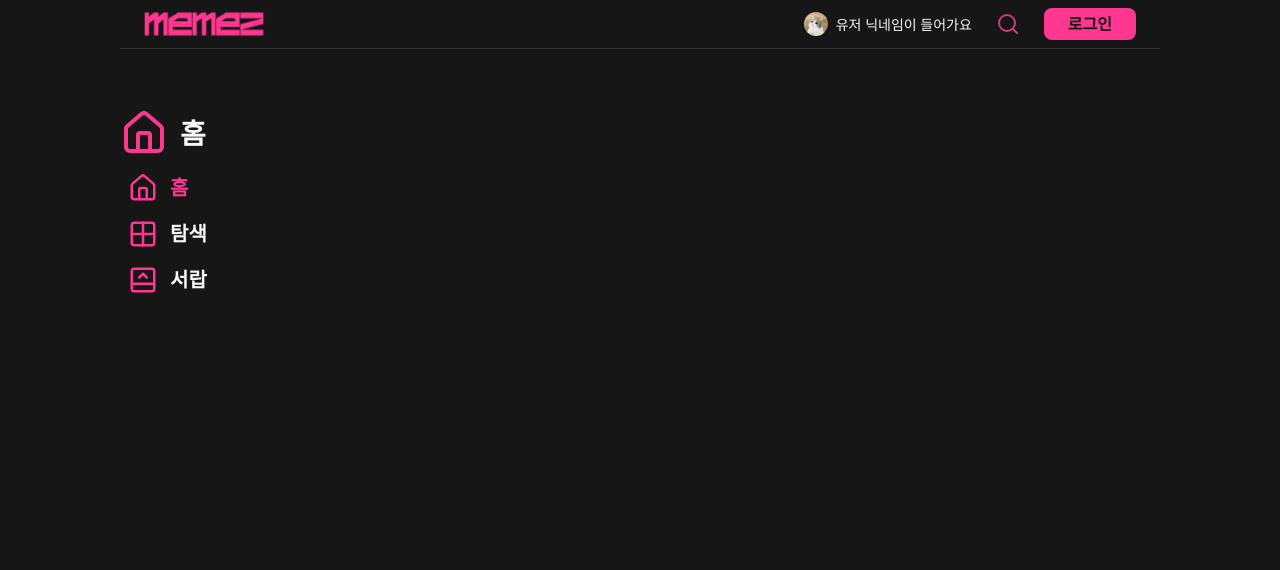
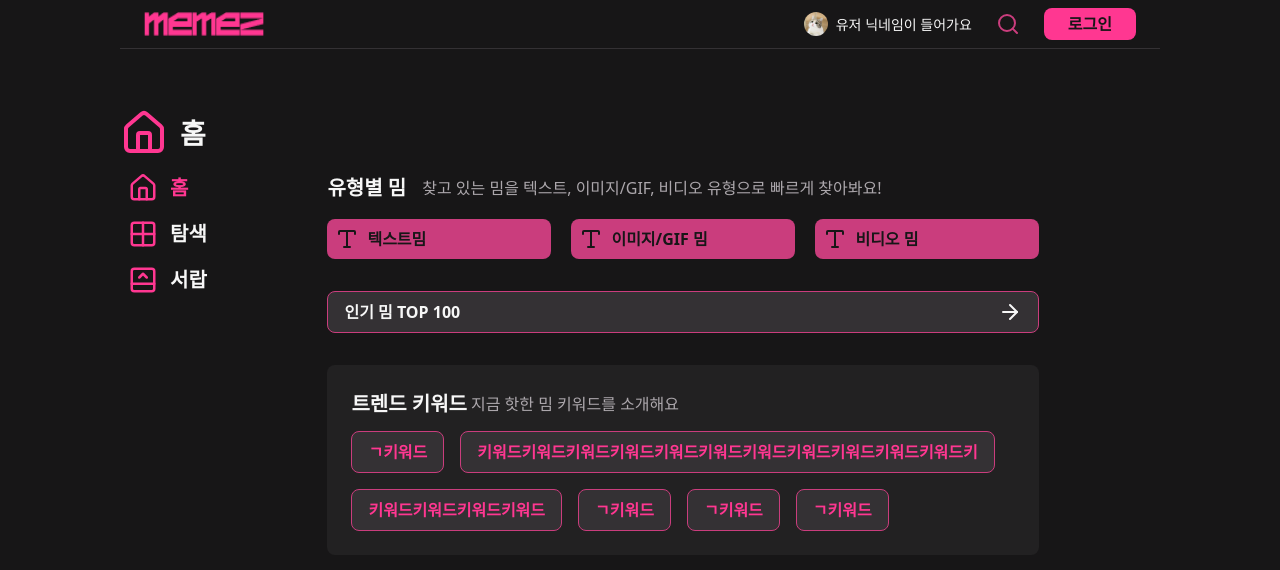
Before and after one commit to meme-party/front, a Next.js app: page / in a window 1280 px wide. Shown: the top 570 px of the page. Built offline with nearby package versions, Linux system fonts and the light colour scheme.

Commit message:
chore: 메인페이지 UI 구현중

```diff
--- a/src/app/(routes)/(root)/page.tsx
+++ b/src/app/(routes)/(root)/page.tsx
@@ -1,11 +1,71 @@
 "use client"
+import MemeTypeButton from "@/components/MemeTypeButton"
+import MoreViewButton from "@/components/MoreViewButton"
 import Sidebar from "@/components/Sidebar"
+import TagButton from "@/components/TagButton"
+import { COLORS } from "@/styles/colors"
+import { Type } from "lucide-react"
+import { useRouter } from "next/navigation"
 
 export default function Home() {
+  const router = useRouter()
   return (
     <section className="my-[60px]">
       <section className="flex justify-center lg:justify-between">
         <Sidebar />
+        <section className="flex w-full max-w-[712px] flex-col gap-[32px] lg:mt-[64px]">
+          <section className="flex flex-col gap-[16px]">
+            <div className="flex flex-col items-start gap-[8px] md:flex-row md:items-center md:gap-[16px]">
+              <p className="text-h2-sb text-gray-scale-100 md:text-h1-sb">유형별 밈</p>
+              <p className="text-h4-r text-gray-scale-400 md:text-h2-r">
+                찾고 있는 밈을 텍스트, 이미지/GIF, 비디오 유형으로 빠르게 찾아봐요!
+              </p>
+            </div>
+            <article className="flex gap-[20px]">
+              <MemeTypeButton
+                title="텍스트밈"
+                Icon={Type}
+                iconProps={{ size: 24, color: COLORS.DARK, className: "flex-shrink-0" }}
+                onClick={() => router.push("/explore/text")}
+              />
+              <MemeTypeButton
+                title="이미지/GIF 밈"
+                Icon={Type}
+                iconProps={{ size: 24, color: COLORS.DARK, className: "flex-shrink-0" }}
+                onClick={() => router.push("/explore/image")}
+              />
+              <MemeTypeButton
+                title="비디오 밈"
+                Icon={Type}
+                iconProps={{ size: 24, color: COLORS.DARK, className: "flex-shrink-0" }}
+                onClick={() => router.push("/explore/video")}
+              />
+            </article>
+          </section>
+          <MoreViewButton title="인기 밈 TOP 100" onClick={() => router.push("/explore/popularity")} />
+          <section className="flex flex-col gap-[12px] rounded-[8px] bg-gray-scale-800 px-[12px] py-[16px] md:px-[24px] md:py-[24px]">
+            <article className="flex items-center gap-[4px]">
+              <p className="text-h2-sb text-gray-scale-100 md:text-h1-sb">트렌드 키워드</p>
+              <p className="text-h4-r text-gray-scale-400 md:text-h2-r">지금 핫한 밈 키워드를 소개해요</p>
+            </article>
+            <article className="flex flex-wrap gap-[8px] md:gap-[16px]">
+              <TagButton title="ㄱ키워드" variant="colored" onClick={() => console.log("TagButton2 클릭")} />
+              <TagButton
+                title="키워드키워드키워드키워드키워드키워드키워드키워드키워드키워드키워드키"
+                variant="colored"
+                onClick={() => console.log("TagButton2 클릭")}
+              />
+              <TagButton
+                title="키워드키워드키워드키워드"
+                variant="colored"
+                onClick={() => console.log("TagButton2 클릭")}
+              />
+              <TagButton title="ㄱ키워드" variant="colored" onClick={() => console.log("TagButton2 클릭")} />
+              <TagButton title="ㄱ키워드" variant="colored" onClick={() => console.log("TagButton2 클릭")} />
+              <TagButton title="ㄱ키워드" variant="colored" onClick={() => console.log("TagButton2 클릭")} />
+            </article>
+          </section>
+        </section>
         <section className="hidden lg:flex" />
       </section>
     </section>
```
